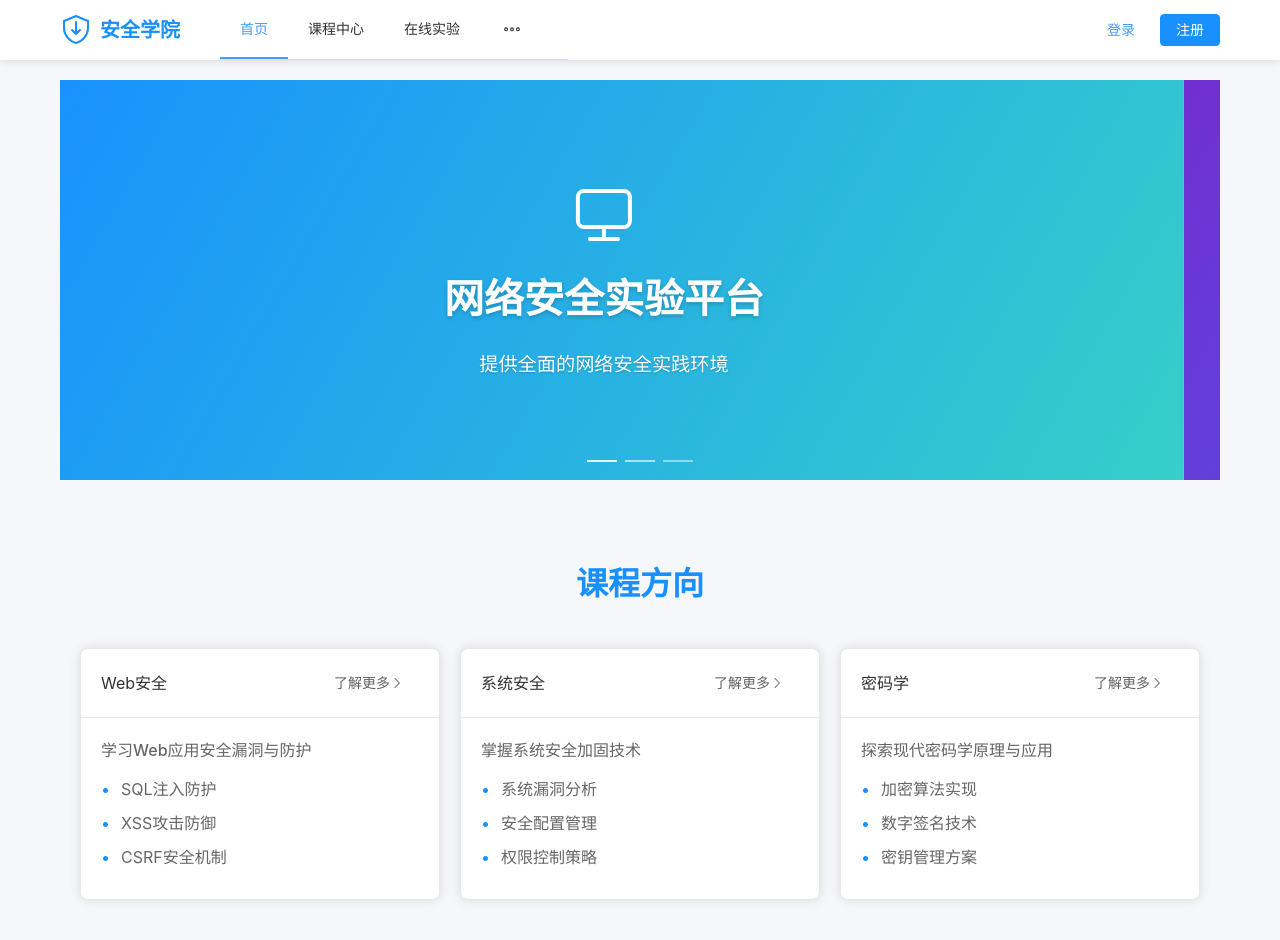
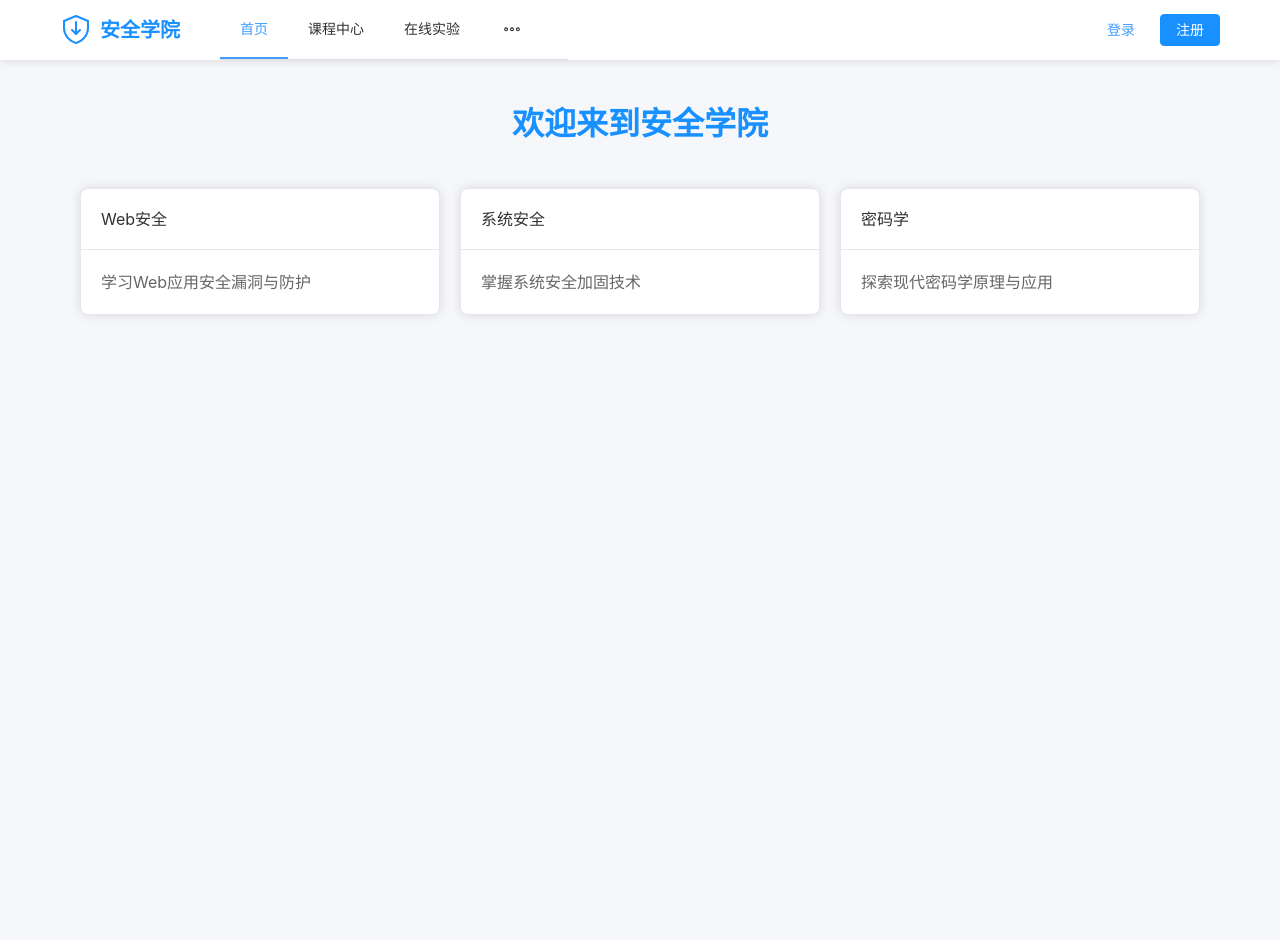
Before and after one commit to jinxiaopeng/aiproject, a Vue app in the folder frontend/: page / in a window 1280 px wide. Shown: the top 940 px of the page. After the commit the page ends 860 px from the top, so only its background shows below. Built offline with nearby package versions, Linux system fonts and the light colour scheme; no server answers.

Commit message:
Auto-commit: Changes at 2024-12-04 14:03:40

```diff
--- a/frontend/src/views/Home.vue
+++ b/frontend/src/views/Home.vue
@@ -1,42 +1,17 @@
 <template>
   <div class="home">
-    <!-- 轮播图部分 -->
-    <div class="carousel-container">
-      <el-carousel :interval="5000" height="400px">
-        <el-carousel-item v-for="item in carouselItems" :key="item.id">
-          <div class="carousel-content" :style="{ background: item.color }">
-            <div class="carousel-text">
-              <el-icon class="carousel-icon" :size="64">
-                <component :is="item.icon" />
-              </el-icon>
-              <h2>{{ item.title }}</h2>
-              <p>{{ item.description }}</p>
-            </div>
-          </div>
-        </el-carousel-item>
-      </el-carousel>
-    </div>
-
+    <h1>欢迎来到安全学院</h1>
     <div class="content">
-      <h2 class="section-title">课程方向</h2>
       <el-row :gutter="20">
         <el-col :span="8">
           <el-card>
             <template #header>
               <div class="card-header">
                 <span>Web安全</span>
-                <el-button class="button" text>
-                  了解更多 <el-icon><ArrowRight /></el-icon>
-                </el-button>
               </div>
             </template>
             <div class="card-content">
-              <p>学习Web应用安全漏洞与防护</p>
-              <ul>
-                <li>SQL注入防护</li>
-                <li>XSS攻击防御</li>
-                <li>CSRF安全机制</li>
-              </ul>
+              学习Web应用安全漏洞与防护
             </div>
           </el-card>
         </el-col>
@@ -45,18 +20,10 @@
             <template #header>
               <div class="card-header">
                 <span>系统安全</span>
-                <el-button class="button" text>
-                  了解更多 <el-icon><ArrowRight /></el-icon>
-                </el-button>
               </div>
             </template>
             <div class="card-content">
-              <p>掌握系统安全加固技术</p>
-              <ul>
-                <li>系统漏洞分析</li>
-                <li>安全配置管理</li>
-                <li>权限控制策略</li>
-              </ul>
+              掌握系统安全加固技术
             </div>
           </el-card>
         </el-col>
@@ -65,18 +32,10 @@
             <template #header>
               <div class="card-header">
                 <span>密码学</span>
-                <el-button class="button" text>
-                  了解更多 <el-icon><ArrowRight /></el-icon>
-                </el-button>
               </div>
             </template>
             <div class="card-content">
-              <p>探索现代密码学原理与应用</p>
-              <ul>
-                <li>加密算法实现</li>
-                <li>数字签名技术</li>
-                <li>密钥管理方案</li>
-              </ul>
+              探索现代密码学原理与应用
             </div>
           </el-card>
         </el-col>
@@ -87,105 +46,31 @@
 
 <script lang="ts">
 import { defineComponent, ref } from 'vue'
-import { ArrowRight, User, Timer, Monitor, Lock, Key } from '@element-plus/icons-vue'
+import * as ElementPlusIconsVue from '@element-plus/icons-vue'
 import { useRouter } from 'vue-router'
 
 export default defineComponent({
   name: 'Home',
   components: {
-    ArrowRight,
-    User,
-    Timer,
-    Monitor,
-    Lock,
-    Key
-  },
-  setup() {
-    const carouselItems = ref([
-      {
-        id: 1,
-        title: '网络安全实验平台',
-        description: '提供全面的网络安全实践环境',
-        icon: 'Monitor',
-        color: 'linear-gradient(120deg, #1890ff, #36cfc9)'
-      },
-      {
-        id: 2,
-        title: '实战演练',
-        description: '真实场景下的安全漏洞利用与防护',
-        icon: 'Lock',
-        color: 'linear-gradient(120deg, #722ed1, #1890ff)'
-      },
-      {
-        id: 3,
-        title: '在线学习',
-        description: '随时随地，开启安全技能提升之旅',
-        icon: 'Key',
-        color: 'linear-gradient(120deg, #52c41a, #1890ff)'
-      }
-    ])
-
-    return {
-      carouselItems
-    }
+    ...ElementPlusIconsVue
   }
 })
 </script>
 
 <style scoped>
 .home {
-  min-height: 100vh;
-  background-color: #f5f7fa;
+  padding: 20px;
 }
 
-.carousel-container {
+h1 {
+  text-align: center;
   margin-bottom: 40px;
-}
-
-.carousel-content {
-  height: 100%;
-  display: flex;
-  align-items: center;
-  justify-content: center;
-  position: relative;
-}
-
-.carousel-text {
-  text-align: center;
-  color: white;
-  padding: 0 50px;
-  max-width: 800px;
-  z-index: 1;
-}
-
-.carousel-icon {
-  margin-bottom: 24px;
-  font-size: 64px;
-}
-
-.carousel-text h2 {
-  font-size: 2.5em;
-  margin-bottom: 20px;
-  text-shadow: 0 2px 4px rgba(0, 0, 0, 0.2);
-}
-
-.carousel-text p {
-  font-size: 1.2em;
-  line-height: 1.6;
-  text-shadow: 0 1px 2px rgba(0, 0, 0, 0.2);
-}
-
-.section-title {
-  text-align: center;
   color: #1890ff;
-  font-size: 2em;
-  margin: 20px 0 40px;
 }
 
 .content {
   max-width: 1200px;
   margin: 0 auto;
-  padding: 20px;
 }
 
 .card-header {
@@ -199,29 +84,6 @@ export default defineComponent({
   line-height: 1.5;
 }
 
-.card-content p {
-  margin-bottom: 15px;
-  font-weight: 500;
-}
-
-.card-content ul {
-  list-style: none;
-  padding: 0;
-}
-
-.card-content li {
-  margin: 10px 0;
-  padding-left: 20px;
-  position: relative;
-}
-
-.card-content li::before {
-  content: "•";
-  color: #1890ff;
-  position: absolute;
-  left: 0;
-}
-
 .el-card {
   margin-bottom: 20px;
   transition: all 0.3s;
@@ -231,14 +93,4 @@ export default defineComponent({
   transform: translateY(-5px);
   box-shadow: 0 6px 16px rgba(0, 0, 0, 0.12);
 }
-
-.button {
-  display: flex;
-  align-items: center;
-  gap: 5px;
-}
-
-:deep(.el-carousel__item) {
-  overflow: hidden;
-}
 </style>
```
